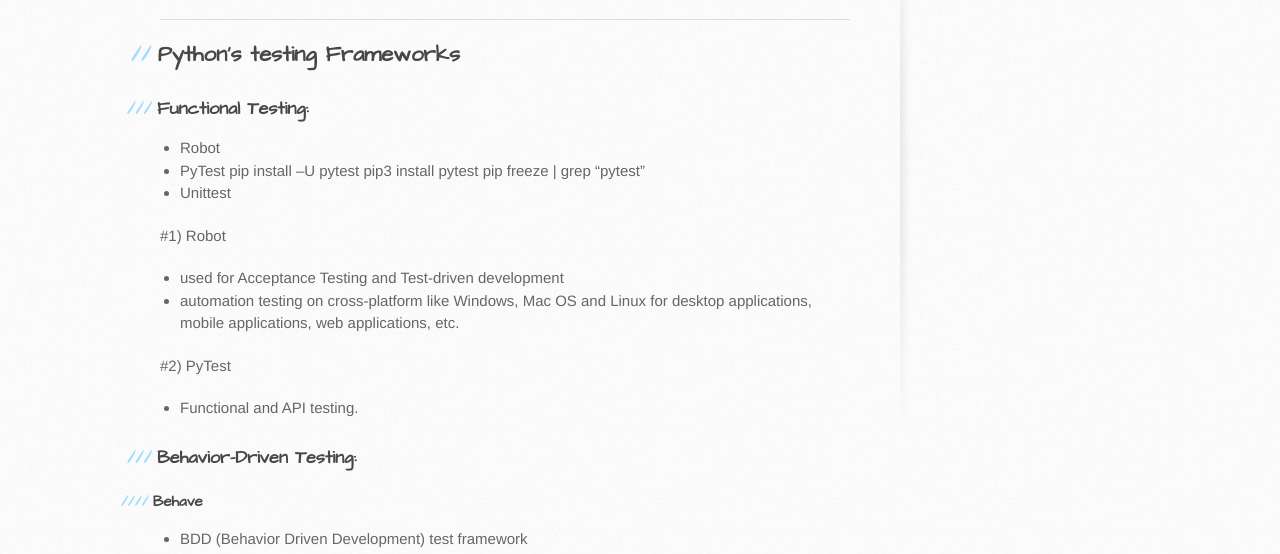
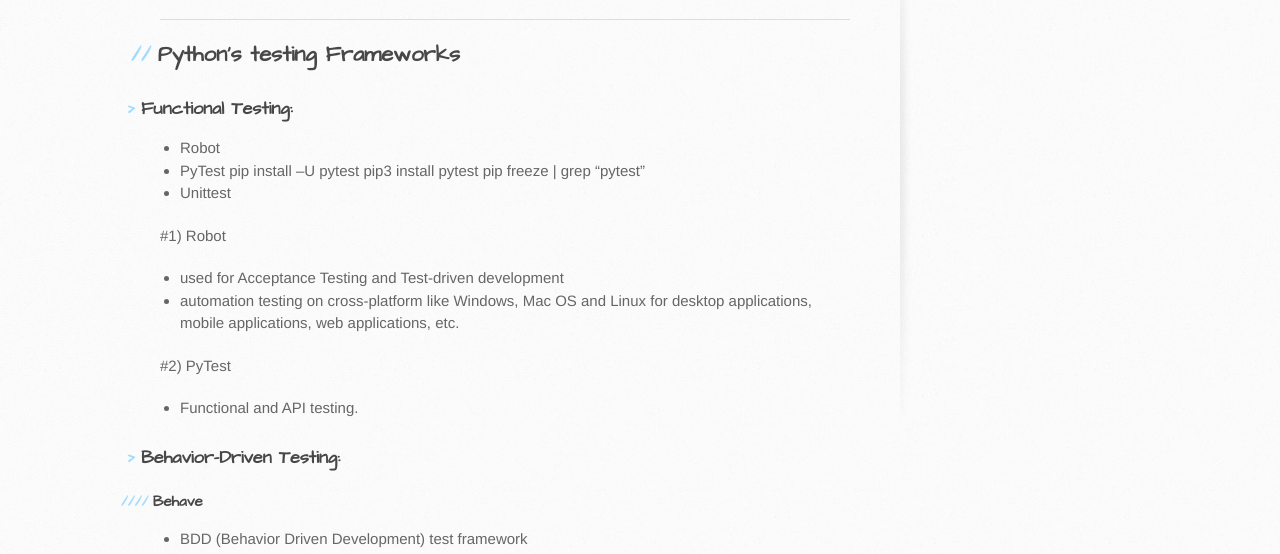
Before and after one commit to trumpfheller/trumpfheller.github.io, a Jekyll site: the page built from python/frameworks.md, in a window 1280 px wide. Shown: the part 309-863 px from the top of the page. Built offline with Jekyll 4.4.1, drawn with Linux system fonts in a browser that asks for light colours.

Commit message:
Update jekyll-theme-architect.scss

```diff
--- a/_sass/jekyll-theme-architect.scss
+++ b/_sass/jekyll-theme-architect.scss
@@ -233,7 +233,7 @@ form {
 #main-content h3:before {
   padding-right: 0.3em;
   margin-left: -2em;
-  content: "///";
+  content: ">";
   color: #9ddcff;
 }
 
```
